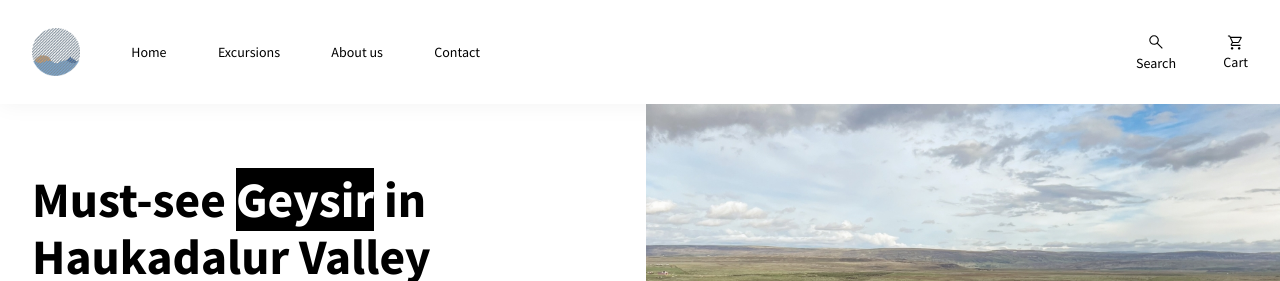
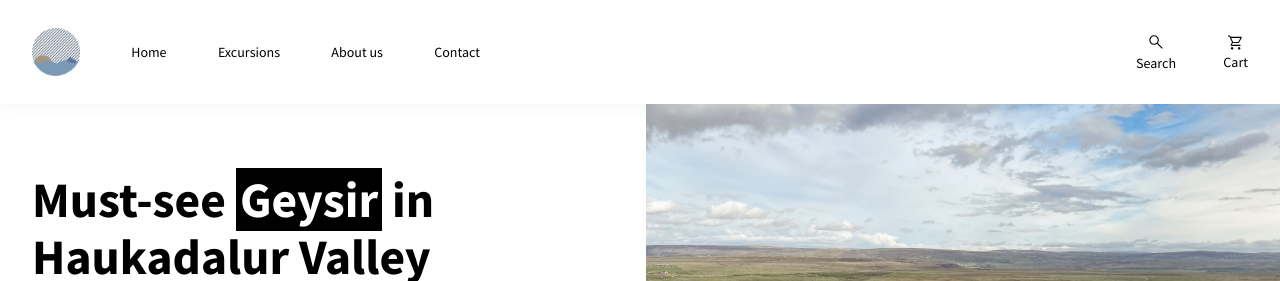
Before and after one commit to katarzynagodlewska/excursions, a Vue app: page / in a window 1280 px wide. Shown: the top 281 px of the page. Built offline with nearby package versions, Linux system fonts and the light colour scheme.

Commit message:
add padding to black background in slide's title

```diff
--- a/src/styles/modules/slide.scss
+++ b/src/styles/modules/slide.scss
@@ -71,6 +71,7 @@
     &--black-background {
       background-color: $black;
       color: $white;
+      padding: 0 4px;
     }
   }
 }
```
